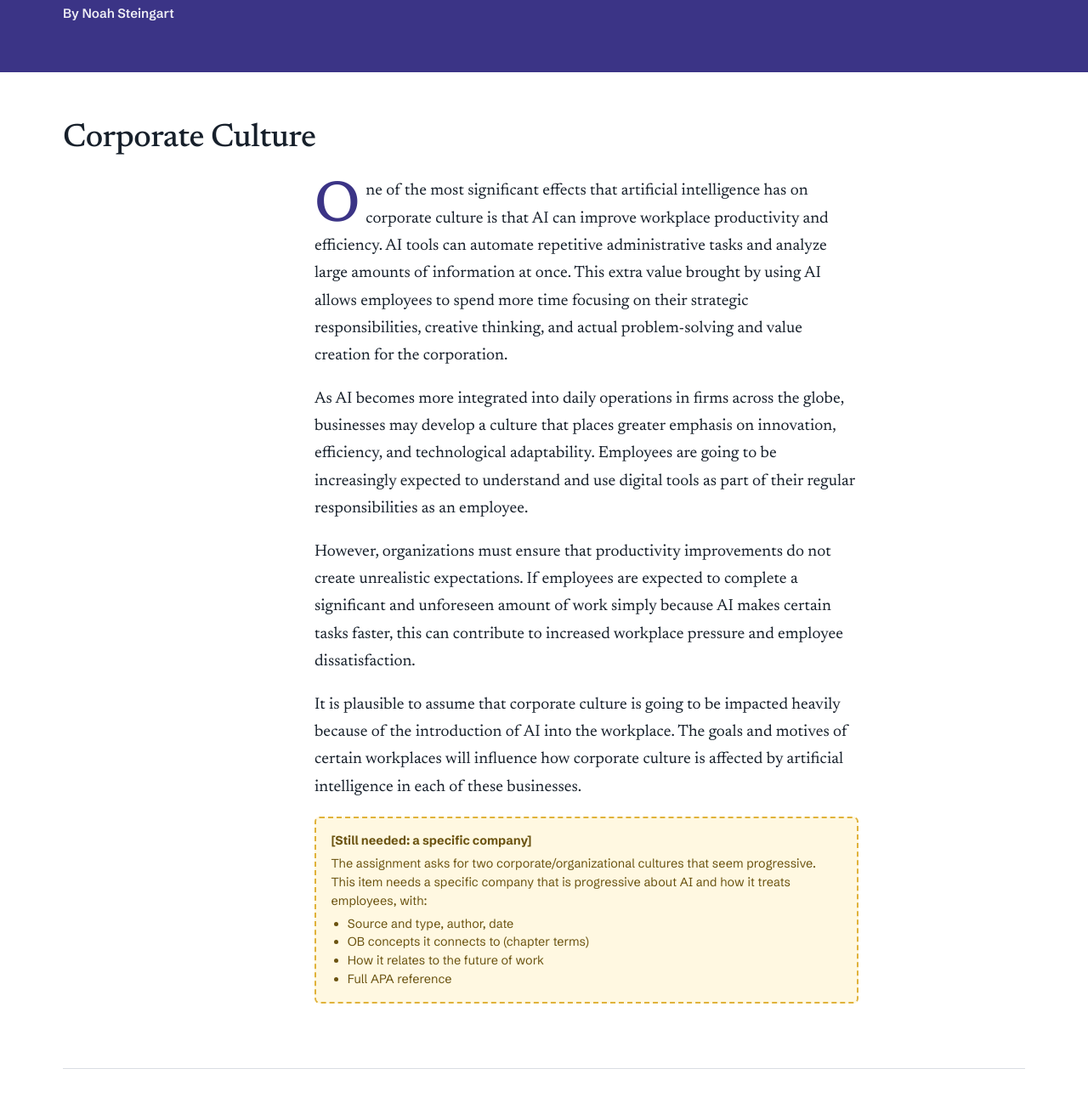
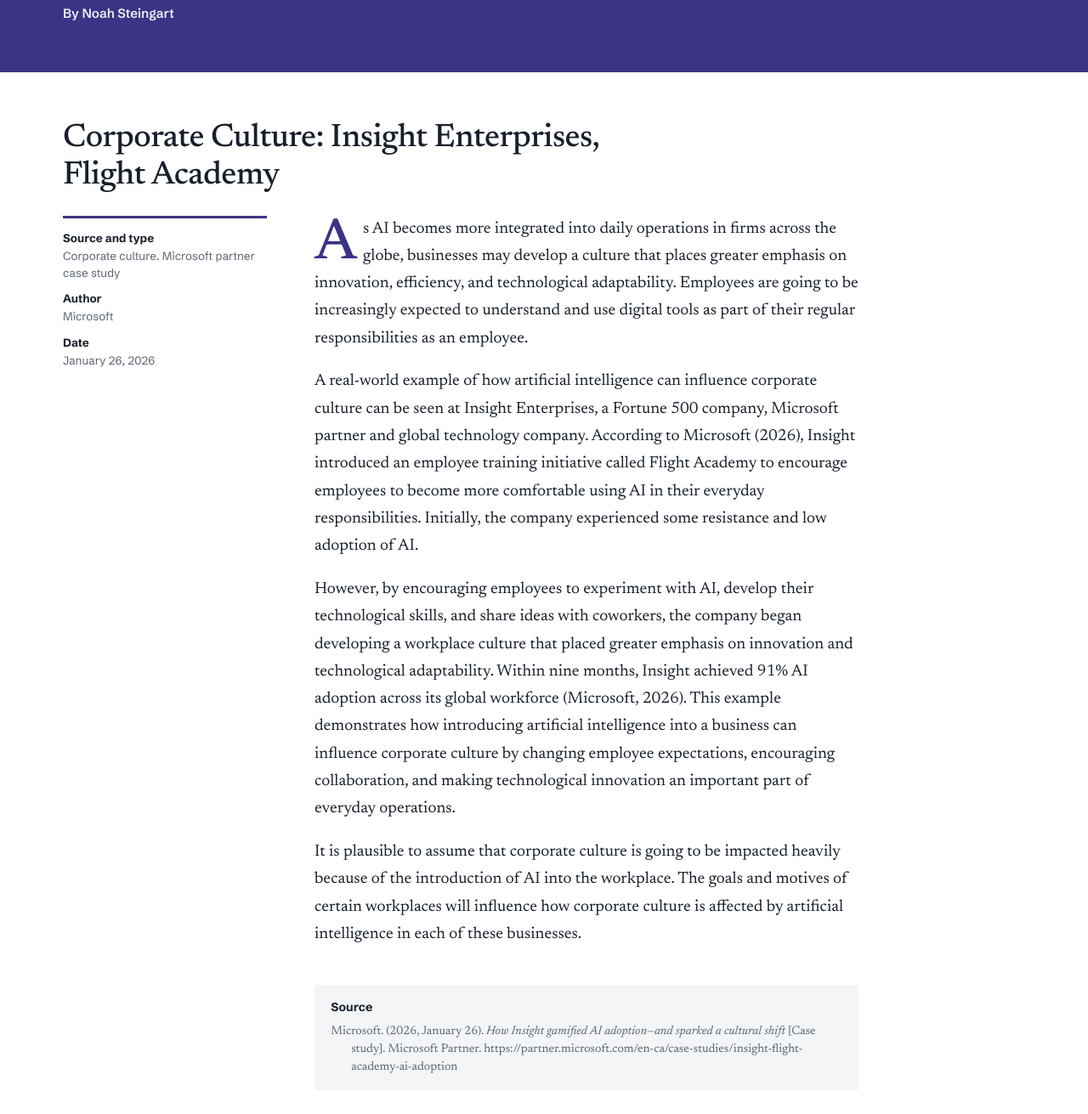
Before and after one commit to koeniyer/future-of-work, a plain HTML site: page index.html in a window 1280 px wide. Shown: the part 6987-8298 px from the top of the page at 85% size. Drawn offline with Linux system fonts and the light colour scheme.

Commit message:
Add Noah's corporate culture item (Insight Enterprises, Flight Academy) and 10th reference
Noah's text as submitted. Reference reformatted to APA and tracking parameter removed from URL.
All placeholders now filled; references at 10.

Co-Authored-By: Claude Opus 5.5 <noreply@anthropic.com>
Claude-Session: https://claude.ai/code/session_01NFTnXdqauVM53ZNahd6oEi

```diff
--- a/index.html
+++ b/index.html
@@ -267,16 +267,19 @@
   </header>
 
   <article id="noah-culture">
-    <h3>Corporate Culture</h3>
-    <p>One of the most significant effects that artificial intelligence has on corporate culture is that AI can improve workplace productivity and efficiency. AI tools can automate repetitive administrative tasks and analyze large amounts of information at once. This extra value brought by using AI allows employees to spend more time focusing on their strategic responsibilities, creative thinking, and actual problem-solving and value creation for the corporation.</p>
+    <h3>Corporate Culture: Insight Enterprises, Flight Academy</h3>
+    <dl class="meta">
+      <dt>Source and type</dt><dd>Corporate culture. Microsoft partner case study</dd>
+      <dt>Author</dt><dd>Microsoft</dd>
+      <dt>Date</dt><dd>January 26, 2026</dd>
+    </dl>
     <p>As AI becomes more integrated into daily operations in firms across the globe, businesses may develop a culture that places greater emphasis on innovation, efficiency, and technological adaptability. Employees are going to be increasingly expected to understand and use digital tools as part of their regular responsibilities as an employee.</p>
-    <p>However, organizations must ensure that productivity improvements do not create unrealistic expectations. If employees are expected to complete a significant and unforeseen amount of work simply because AI makes certain tasks faster, this can contribute to increased workplace pressure and employee dissatisfaction.</p>
+    <p>A real-world example of how artificial intelligence can influence corporate culture can be seen at Insight Enterprises, a Fortune 500 company, Microsoft partner and global technology company. According to Microsoft (2026), Insight introduced an employee training initiative called Flight Academy to encourage employees to become more comfortable using AI in their everyday responsibilities. Initially, the company experienced some resistance and low adoption of AI.</p>
+    <p>However, by encouraging employees to experiment with AI, develop their technological skills, and share ideas with coworkers, the company began developing a workplace culture that placed greater emphasis on innovation and technological adaptability. Within nine months, Insight achieved 91% AI adoption across its global workforce (Microsoft, 2026). This example demonstrates how introducing artificial intelligence into a business can influence corporate culture by changing employee expectations, encouraging collaboration, and making technological innovation an important part of everyday operations.</p>
     <p>It is plausible to assume that corporate culture is going to be impacted heavily because of the introduction of AI into the workplace. The goals and motives of certain workplaces will influence how corporate culture is affected by artificial intelligence in each of these businesses.</p>
-    <!-- PASTE HERE: Noah, the specific company for this corporate culture item. -->
-    <div class="placeholder">
-      <strong>[Still needed: a specific company]</strong>
-      The assignment asks for two corporate/organizational cultures that seem progressive. This item needs a specific company that is progressive about AI and how it treats employees, with:
-      <ul><li>Source and type, author, date</li><li>OB concepts it connects to (chapter terms)</li><li>How it relates to the future of work</li><li>Full APA reference</li></ul>
+    <div class="source">
+      <p><strong>Source</strong></p>
+      <p>Microsoft. (2026, January 26). <em>How Insight gamified AI adoption—and sparked a cultural shift</em> [Case study]. Microsoft Partner. https://partner.microsoft.com/en-ca/case-studies/insight-flight-academy-ai-adoption</p>
     </div>
   </article>
 
@@ -518,13 +521,11 @@
   <p>Ignatius, A. (Host), &amp; Goldman, P. (Guest). (2026, September 17). How AI is changing talent, not just tasks: Rethinking where human judgment matters most [Audio podcast episode]. In <em>HBR IdeaCast</em>. Harvard Business Review. https://podcasts.apple.com/us/podcast/how-ai-is-changing-talent-not-just-tasks-rethinking/id152022135?i=1000790404293</p>
   <p>Mărginean, A. E. (2021). Gen Z perceptions and expectations upon entering the workforce. <em>European Review of Applied Sociology, 14</em>(22), 20–30. https://doi.org/10.1515/eras-2021-0003</p>
   <p>Maslach, C., &amp; Leiter, M. P. (2016). Understanding the burnout experience: Recent research and its implications for psychiatry. <em>World Psychiatry, 15</em>(2), 103–111. https://doi.org/10.1002/wps.20311</p>
+  <p>Microsoft. (2026, January 26). <em>How Insight gamified AI adoption—and sparked a cultural shift</em> [Case study]. Microsoft Partner. https://partner.microsoft.com/en-ca/case-studies/insight-flight-academy-ai-adoption</p>
   <p>Ng, E. (2026, January 8). What Gen Z wants from Canadian employers. <em>Smith Business Insight</em>. https://smith.queensu.ca/insight/content/what-Gen-Z-wants-from-Canadian-employers.php</p>
   <p>Somers, M. (2021, October 27). Dropbox CEO: 3 insights from leading a 'virtual first' workforce. MIT Sloan School of Management. https://mitsloan.mit.edu/ideas-made-to-matter/dropbox-ceo-3-insights-leading-a-virtual-first-workforce</p>
   <p>Zhang, Y., Lai, Z., Liu, X., &amp; Sun, H. (2026). How artificial intelligence (AI) usage affects employees’ workplace well-being: A job demands–resources perspective. <em>Personnel Review, 55</em>(6), 1509–1526. https://doi.org/10.1108/PR-07-2025-0806</p>
 
-  <!-- PASTE HERE: references 4 to 10+. Each one as <p>Reference text</p>, then re-sort the whole list alphabetically. -->
-  <div class="placeholder"><strong>Still needed: [to be added]</strong>Noah, corporate culture (specific company) source.</div>
-  <!-- With Noah's company source the list reaches exactly 10 references, the minimum. -->
 </section>
 
 </main>
```
